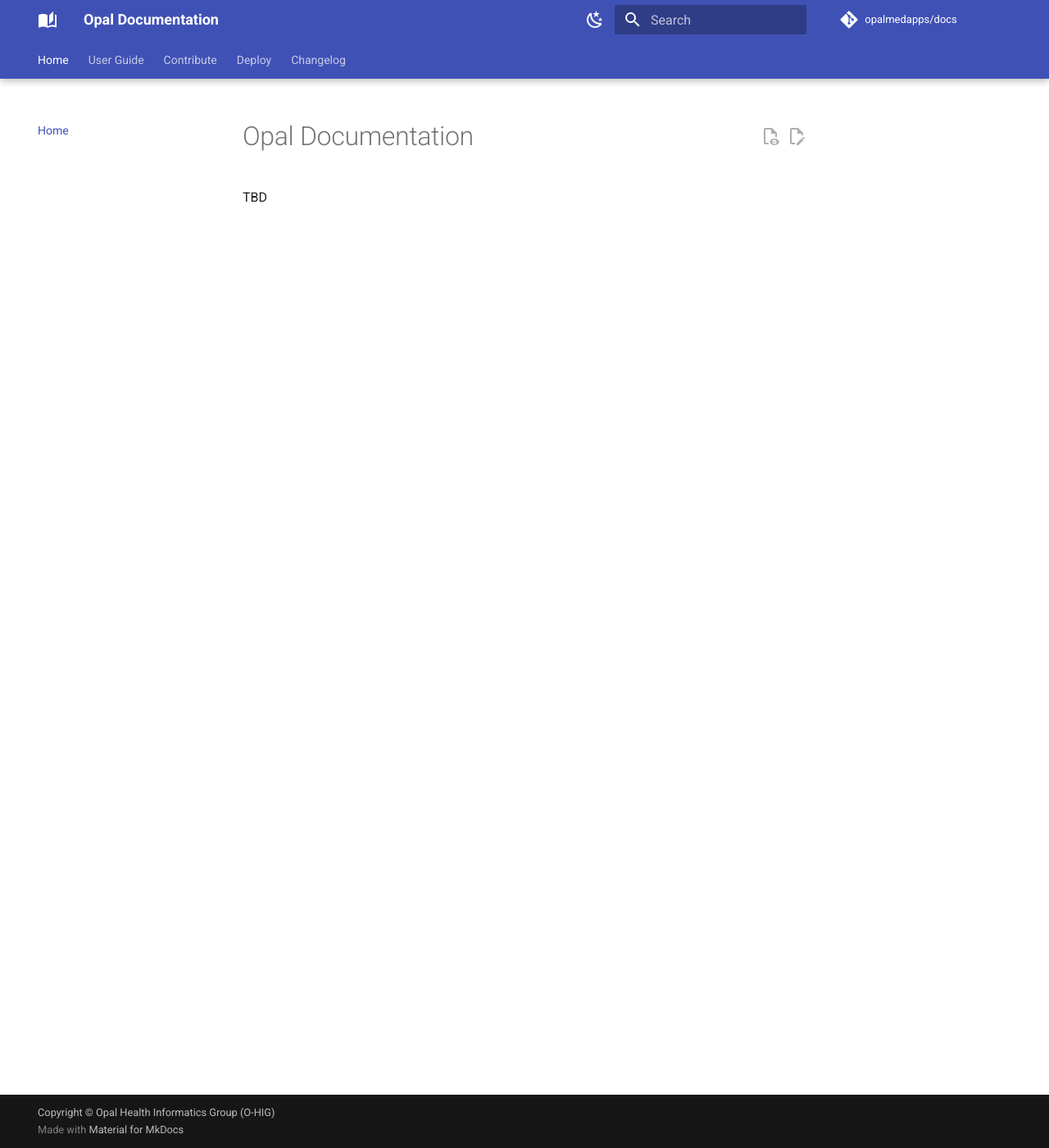
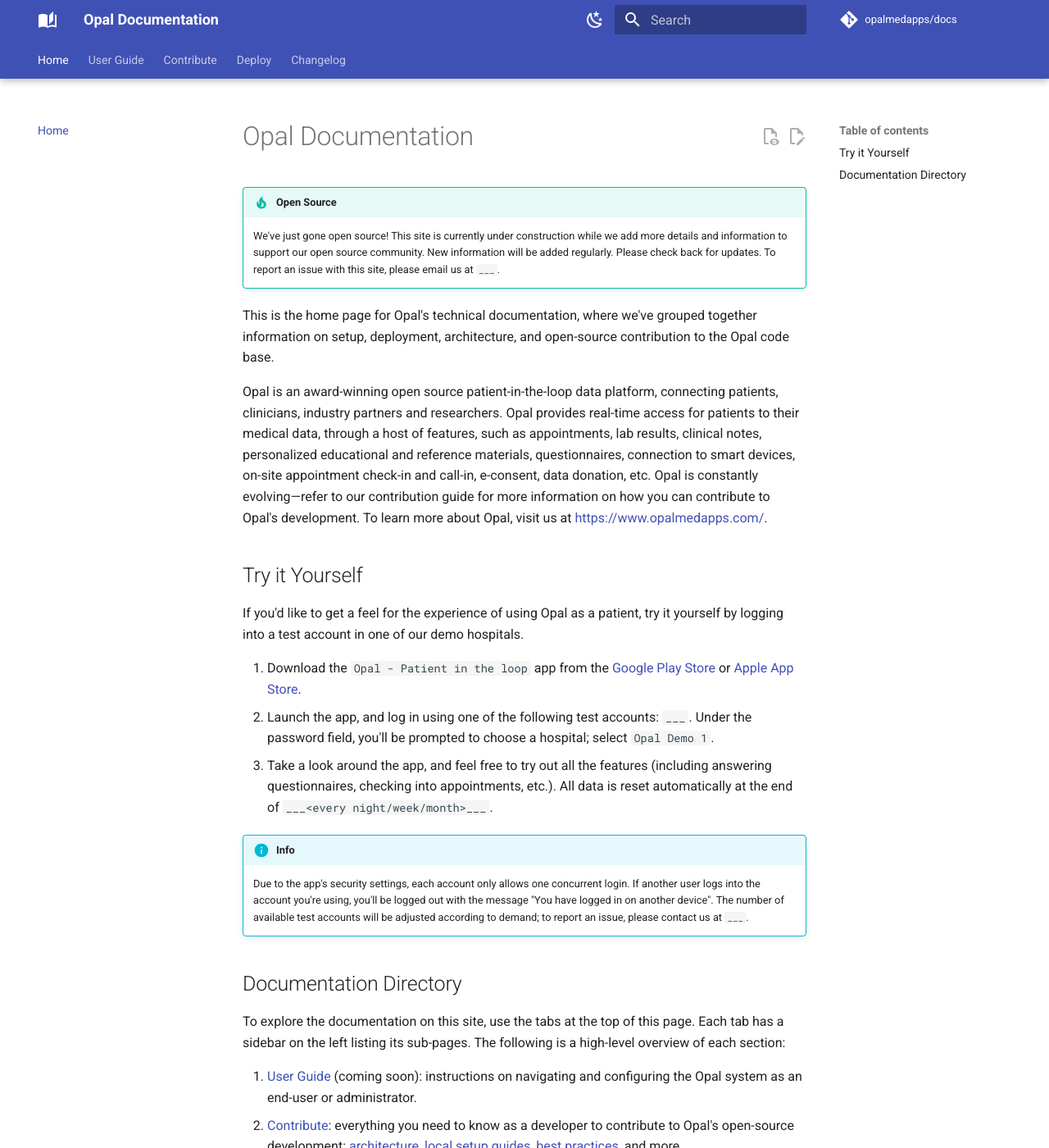
Before and after one commit to opalmedapps/docs, an MkDocs documentation site: the page built from docs/index.md, in a window 1280 px wide and 1400 px high. Shown: the whole window at 82% size. Built offline with MkDocs 1.6.1 and Material for MkDocs 9.7.7, drawn with Linux system fonts in a browser that asks for light colours; plug-ins that fetch from the network failed and are left out; comment, search, counter and statistics services are not loaded; some of the changed text lies outside the part shown.

Commit message:
docs: add content to the home page

```diff
--- a/docs/index.md
+++ b/docs/index.md
@@ -6,4 +6,48 @@
 
 # Opal Documentation
 
-TBD
+!!! tip "Open Source"
+
+    We've just gone open source!
+    This site is currently under construction while we add more details and information to support our open source community.
+    New information will be added regularly. Please check back for updates.
+    To report an issue with this site, please email us at `___`.
+
+This is the home page for Opal's technical documentation,
+where we've grouped together information on setup, deployment, architecture, and open-source contribution to the Opal code base.
+
+Opal is an award-winning open source patient-in-the-loop data platform, connecting patients, clinicians, industry partners and researchers.
+Opal provides real-time access for patients to their medical data, through a host of features,
+such as appointments, lab results, clinical notes, personalized educational and reference materials,
+questionnaires, connection to smart devices, on-site appointment check-in and call-in, e-consent, data donation, etc.
+Opal is constantly evolving—refer to our contribution guide for more information on how you can contribute to Opal's development.
+To learn more about Opal, visit us at https://www.opalmedapps.com/.
+
+## Try it Yourself
+
+If you'd like to get a feel for the experience of using Opal as a patient, try it yourself by logging into a test account in one of our demo hospitals.
+
+1. Download the `Opal - Patient in the loop` app from the [Google Play Store](https://play.google.com/store/apps/details?id=com.hig.opal2)
+    or [Apple App Store](https://apps.apple.com/ca/app/opal-patient-in-the-loop/id1446920350).
+1. Launch the app, and log in using one of the following test accounts: `___`.
+    Under the password field, you'll be prompted to choose a hospital; select `Opal Demo 1`.
+1. Take a look around the app, and feel free to try out all the features (including answering questionnaires, checking into appointments, etc.).
+    All data is reset automatically at the end of `___<every night/week/month>___`.
+
+!!! info
+
+    Due to the app's security settings, each account only allows one concurrent login.
+    If another user logs into the account you're using, you'll be logged out with the message "You have logged in on another device".
+    The number of available test accounts will be adjusted according to demand; to report an issue, please contact us at `___`.
+
+## Documentation Directory
+
+To explore the documentation on this site, use the tabs at the top of this page.
+Each tab has a sidebar on the left listing its sub-pages.
+The following is a high-level overview of each section:
+
+1. [User Guide](user/index.md) (coming soon): instructions on navigating and configuring the Opal system as an end-user or administrator.
+1. [Contribute](development/index.md): everything you need to know as a developer to contribute to Opal's open-source development:
+    [architecture](development/architecture/index.md), [local setup guides](development/setup.md),
+    [best practices](development/best_practices/best_practices.md), and more.
+1. [Deploy](deploy/index.md): how to deploy the Opal system in a production environment. This section also highlights the components in the Opal ecosystem, and how they fit together.
```
Also changed, not shown: docs/development/index.md (+3 -1 lines), docs/user/index.md (+1 -1 lines), 1 other file.
